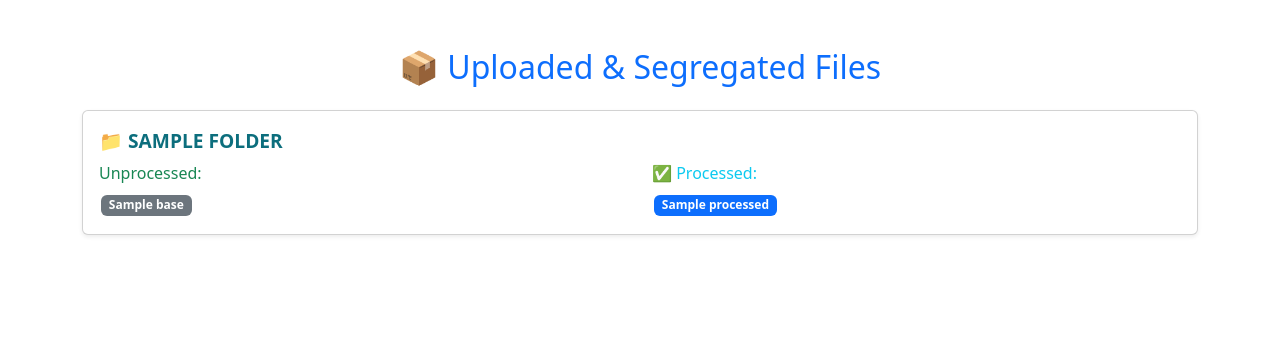
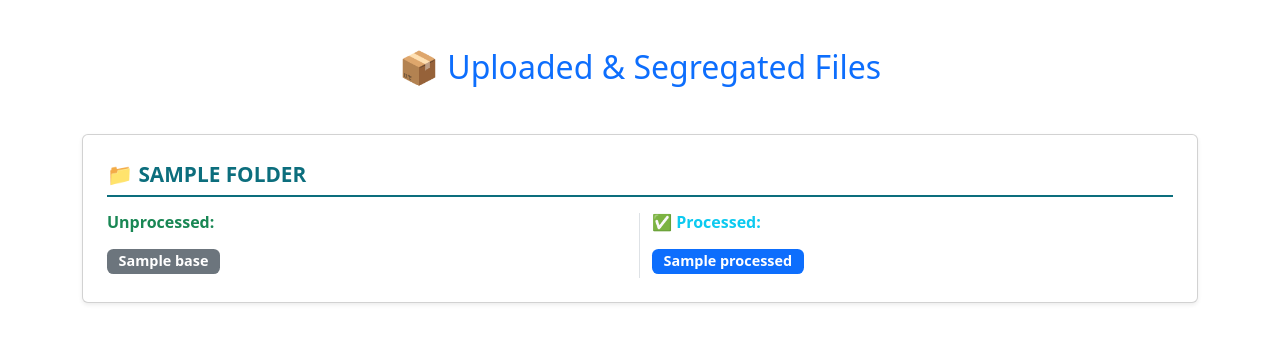
Before and after one commit to Priya04sharma/Dataparser, a Django app: template myapp/templates/segregate.html in a window 1280 px wide. Shown: the top 343 px of the page. Run offline with Django 5.2, Linux system fonts and the light colour scheme; the template is opened without the code that fills it: most values are stand-ins (such as "Sample title", 1, 10 or a date in 2020).

Commit message:
Update segregate.html

```diff
--- a/myapp/templates/segregate.html
+++ b/myapp/templates/segregate.html
@@ -9,42 +9,70 @@
             margin-bottom: 2rem;
         }
         .folder-title {
-            font-weight: 600;
-            font-size: 1.2rem;
+            font-weight: 700;
+            font-size: 1.3rem;
             color: #0c6e7d;
+            border-bottom: 2px solid #0c6e7d;
+            padding-bottom: 0.3rem;
+            margin-bottom: 1rem;
         }
         .file-badge {
-            margin: 2px;
+            margin: 4px 4px 4px 0;
+            padding: 0.4em 0.8em;
+            font-size: 0.9rem;
+            cursor: default;
+            user-select: none;
+            border-radius: 0.4rem;
+            transition: background-color 0.3s ease;
+        }
+        .file-badge:hover {
+            background-color: #0c6e7d;
+            color: white;
+        }
+        .unprocessed-section {
+            border-right: 1px solid #dee2e6;
+            padding-right: 1.5rem;
+        }
+        @media (max-width: 576px) {
+            .unprocessed-section {
+                border-right: none;
+                padding-right: 0;
+                margin-bottom: 1rem;
+            }
+        }
+        h6 {
+            font-weight: 600;
+            margin-bottom: 0.75rem;
         }
     </style>
 </head>
 <body>
-<div class="container mt-5">
-    <h2 class="text-center text-primary mb-4">📦 Uploaded & Segregated Files</h2>
+<div class="container mt-5 mb-5">
+    <h2 class="text-center text-primary mb-5">📦 Uploaded & Segregated Files</h2>
 
     {% for folder, files in folder_files.items %}
-    <div class="card folder-section shadow-sm p-3">
+    <div class="card folder-section shadow-sm p-4">
         <div class="folder-title">📁 {{ folder|upper }}</div>
 
-        <div class="row mt-2">
-            <div class="col-md-6">
+        <div class="row">
+            <div class="col-md-6 unprocessed-section">
                 <h6 class="text-success">Unprocessed:</h6>
                 {% if files.base %}
                     {% for f in files.base %}
-                        <span class="badge bg-secondary file-badge">{{ f }}</span>
+                        <span class="badge bg-secondary file-badge" title="{{ f }}">{{ f }}</span>
                     {% endfor %}
                 {% else %}
-                    <p class="text-muted">No unprocessed files</p>
+                    <p class="text-muted fst-italic">No unprocessed files</p>
                 {% endif %}
             </div>
             <div class="col-md-6">
                 <h6 class="text-info">✅ Processed:</h6>
                 {% if files.processed %}
                     {% for pf in files.processed %}
-                        <span class="badge bg-primary file-badge">{{ pf }}</span>
+                        <span class="badge bg-primary file-badge" title="{{ pf }}">{{ pf }}</span>
                     {% endfor %}
                 {% else %}
-                    <p class="text-muted">No processed files</p>
+                    <p class="text-muted fst-italic">No processed files</p>
                 {% endif %}
             </div>
         </div>
```
